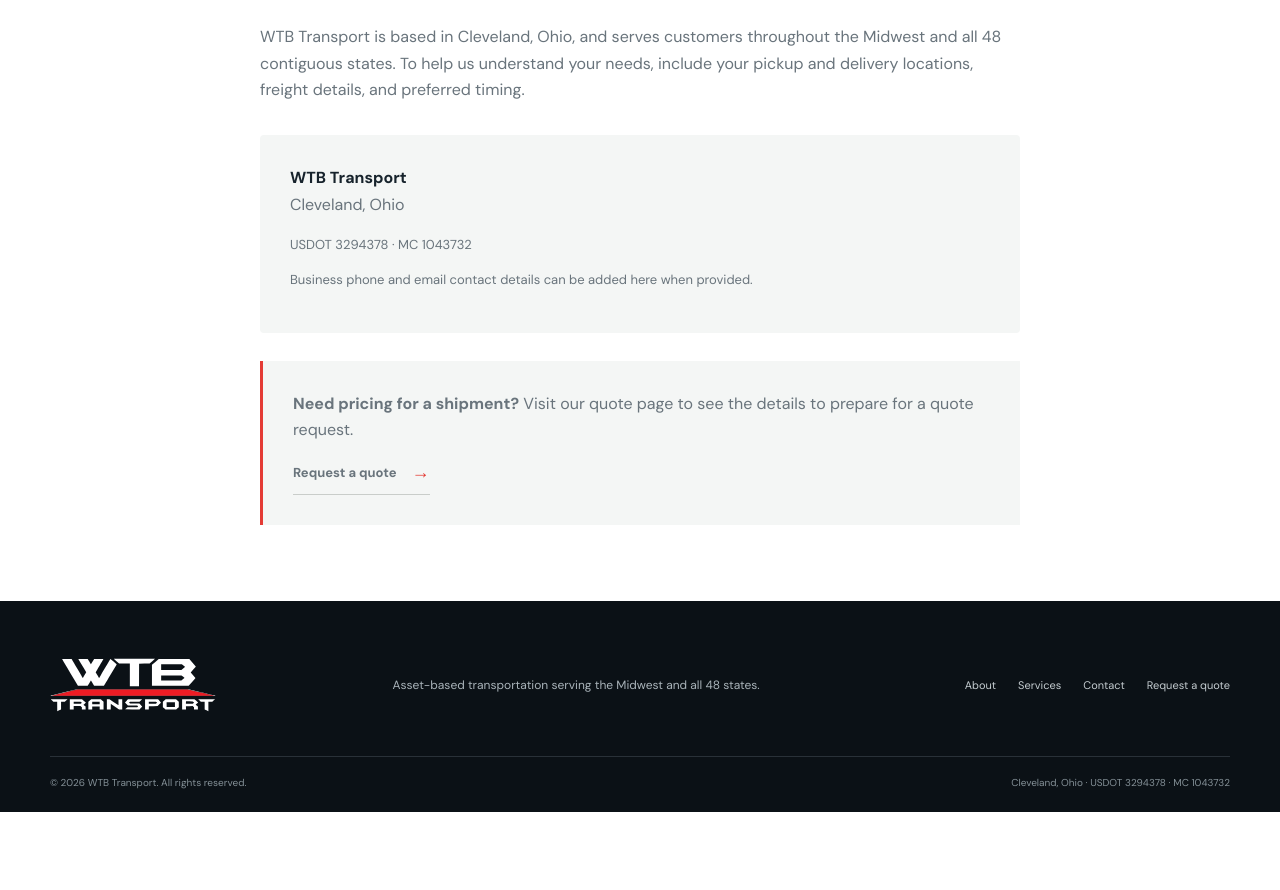
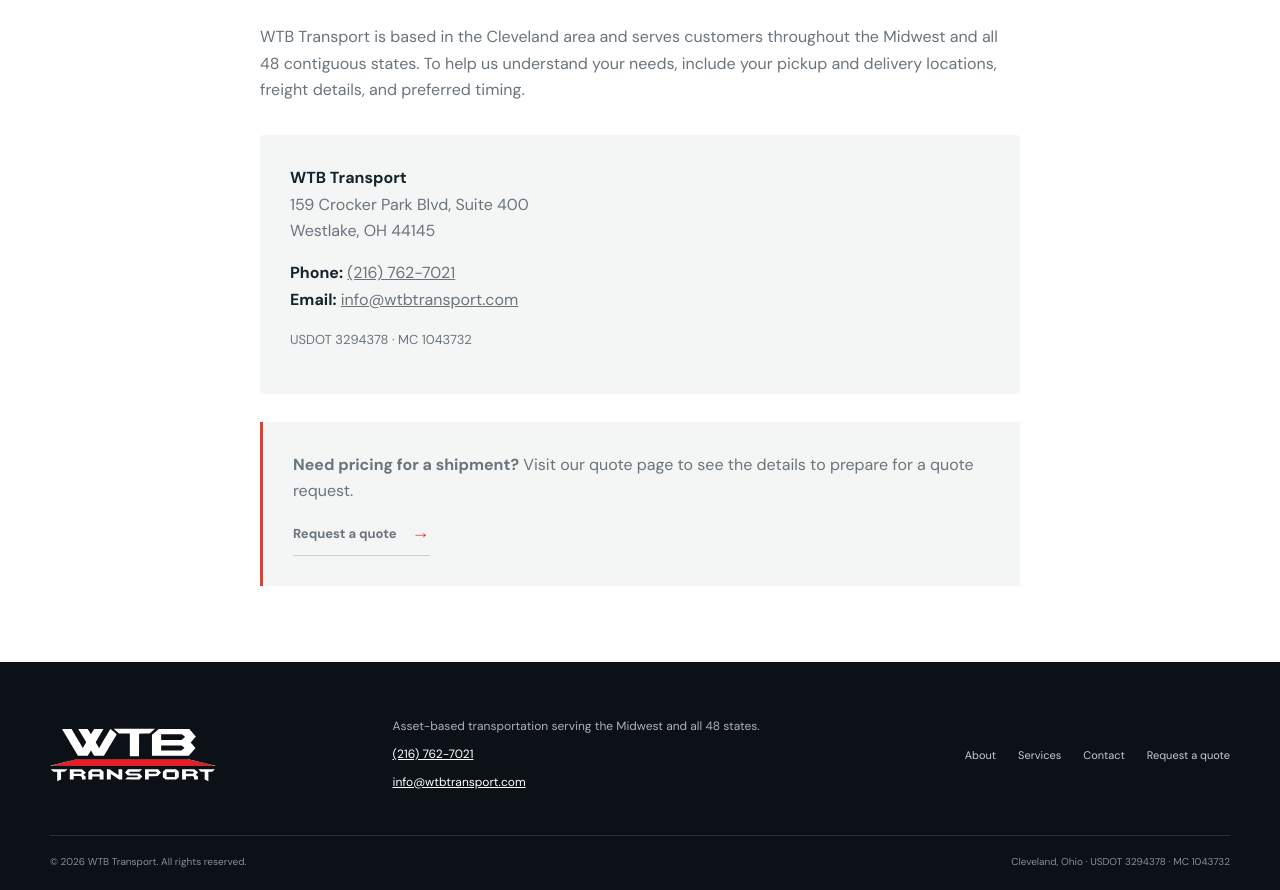
Before and after one commit to wtbtransport/wtbtransport-website, a plain HTML site: page contact.html in a window 1280 px wide. Shown: the part 724-1614 px from the top of the page. Before the commit the page ends 1536 px from the top, so only its background shows below. Drawn offline with Linux system fonts and the light colour scheme.

Commit message:
Add WTB contact information
Co-authored-by: Copilot <223556219+Copilot@users.noreply.github.com>

```diff
--- a/brand.css
+++ b/brand.css
@@ -4,5 +4,6 @@
 .brand-mark:after{display:none}
 .brand-name{display:none}
 .brand-footer .brand-mark{background-image:url('logo-footer.svg')}
+.footer-main>p a{display:inline-block;margin-top:8px;color:#fff}
 .service-icon{color:var(--red)}
 @media(max-width:520px){.brand-mark{width:142px;height:50px;flex-basis:142px}}
--- a/contact.html
+++ b/contact.html
@@ -3,5 +3,5 @@
 <head><meta charset="utf-8"><meta name="viewport" content="width=device-width, initial-scale=1"><meta name="description" content="Contact WTB Transport in Cleveland, Ohio, to discuss freight transportation or request a quote."><title>Contact WTB Transport | Start a Conversation</title><link rel="stylesheet" href="style.css"></head>
 <body><a class="skip-link" href="#main">Skip to content</a><header class="site-header"><a class="brand" href="index.html" aria-label="WTB Transport home"><span class="brand-mark">WTB</span><span class="brand-name">TRANSPORT<small>Hauling with integrity</small></span></a><nav class="main-nav" aria-label="Main navigation"><a href="index.html">Home</a><a href="about.html">About</a><a href="services.html">Services</a><a class="active" href="contact.html" aria-current="page">Contact</a><a class="nav-cta" href="quote.html">Request a quote <span aria-hidden="true">↗</span></a></nav></header>
 <main id="main"><section class="page-hero"><div class="container"><p class="breadcrumbs"><a href="index.html">Home</a> / Contact</p><p class="eyebrow">LET’S TALK</p><h1>Let’s get your<br><span>freight moving.</span></h1><p>Have a shipment to plan or a question about our services? We’re ready to learn more about what you need.</p></div></section>
-<section class="content-section"><div class="container content-narrow"><p class="eyebrow eyebrow-dark">CONNECT WITH WTB</p><h2>Start a conversation.</h2><p>WTB Transport is based in Cleveland, Ohio, and serves customers throughout the Midwest and all 48 contiguous states. To help us understand your needs, include your pickup and delivery locations, freight details, and preferred timing.</p><div class="contact-panel"><p><strong>WTB Transport</strong><br>Cleveland, Ohio</p><p class="contact-note">USDOT 3294378 · MC 1043732</p><p class="contact-note">Business phone and email contact details can be added here when provided.</p></div><div class="quote-callout"><p><strong>Need pricing for a shipment?</strong> Visit our quote page to see the details to prepare for a quote request.</p><p style="margin-top:14px"><a class="text-link" href="quote.html">Request a quote <span aria-hidden="true">→</span></a></p></div></div></section></main>
-<footer class="site-footer"><div class="container footer-main"><a class="brand brand-footer" href="index.html"><span class="brand-mark">WTB</span><span class="brand-name">TRANSPORT<small>Hauling with integrity</small></span></a><p>Asset-based transportation serving the Midwest and all 48 states.</p><div class="footer-links"><a href="about.html">About</a><a href="services.html">Services</a><a href="contact.html">Contact</a><a href="quote.html">Request a quote</a></div></div><div class="container footer-bottom"><span>© 2026 WTB Transport. All rights reserved.</span><span>Cleveland, Ohio · USDOT 3294378 · MC 1043732</span></div></footer></body></html>
+<section class="content-section"><div class="container content-narrow"><p class="eyebrow eyebrow-dark">CONNECT WITH WTB</p><h2>Start a conversation.</h2><p>WTB Transport is based in the Cleveland area and serves customers throughout the Midwest and all 48 contiguous states. To help us understand your needs, include your pickup and delivery locations, freight details, and preferred timing.</p><div class="contact-panel"><p><strong>WTB Transport</strong><br>159 Crocker Park Blvd, Suite 400<br>Westlake, OH 44145</p><p><strong>Phone:</strong> <a href="tel:+12167627021">(216) 762-7021</a><br><strong>Email:</strong> <a href="mailto:info@wtbtransport.com">info@wtbtransport.com</a></p><p class="contact-note">USDOT 3294378 · MC 1043732</p></div><div class="quote-callout"><p><strong>Need pricing for a shipment?</strong> Visit our quote page to see the details to prepare for a quote request.</p><p style="margin-top:14px"><a class="text-link" href="quote.html">Request a quote <span aria-hidden="true">→</span></a></p></div></div></section></main>
+<footer class="site-footer"><div class="container footer-main"><a class="brand brand-footer" href="index.html"><span class="brand-mark">WTB</span><span class="brand-name">TRANSPORT<small>Hauling with integrity</small></span></a><p>Asset-based transportation serving the Midwest and all 48 states.<br><a href="tel:+12167627021">(216) 762-7021</a><br><a href="mailto:info@wtbtransport.com">info@wtbtransport.com</a></p><div class="footer-links"><a href="about.html">About</a><a href="services.html">Services</a><a href="contact.html">Contact</a><a href="quote.html">Request a quote</a></div></div><div class="container footer-bottom"><span>© 2026 WTB Transport. All rights reserved.</span><span>Cleveland, Ohio · USDOT 3294378 · MC 1043732</span></div></footer></body></html>
```
Also changed, not shown: about.html (+1 -1 lines), index.html (+1 -1 lines), quote.html (+2 -2 lines), services.html (+1 -1 lines).
